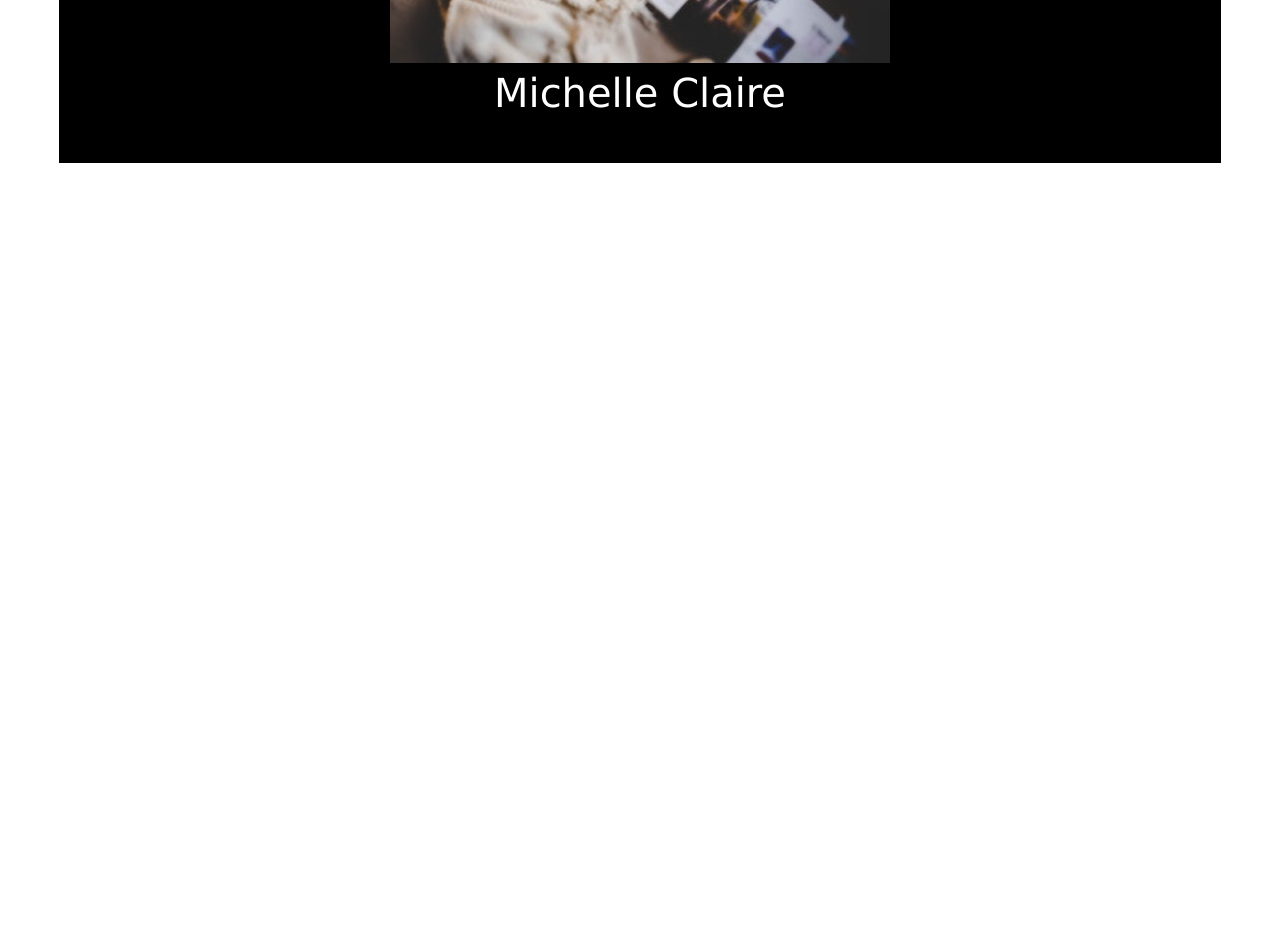
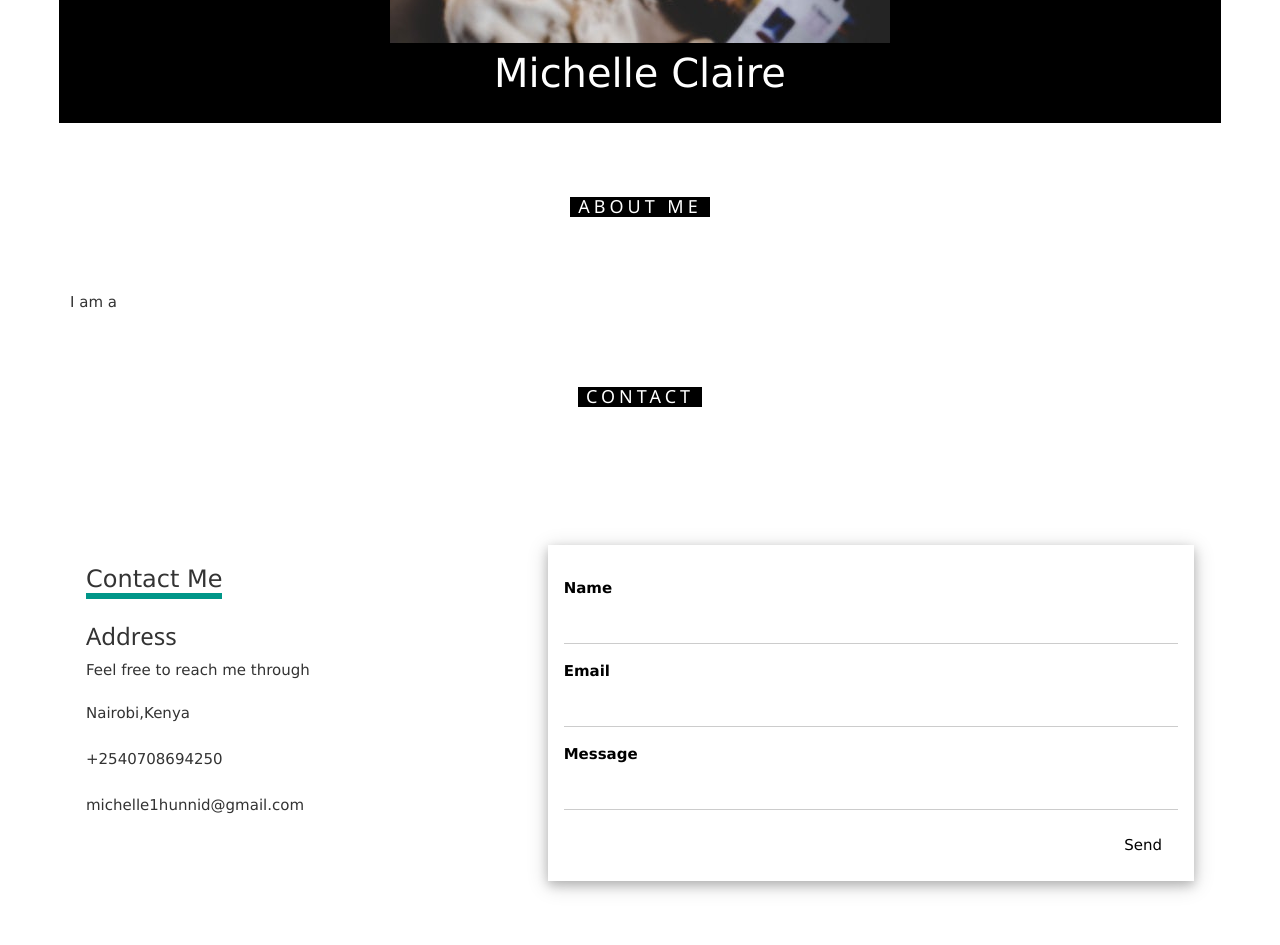
Before and after one commit to Monroe100/portfolio, a plain HTML site: page index.html in a window 1280 px wide. Shown: the part 300-1245 px from the top of the page. Before the commit the page ends 800 px from the top, so only its background shows below. Drawn offline with nearby package versions, Linux system fonts and the light colour scheme; files that its build step writes are made by us from their sources.

Commit message:
updated index.html

```diff
--- a/css/styles.css
+++ b/css/styles.css
@@ -9,7 +9,7 @@ body{
         margin-right: -1%;
     }
     .logo {
-      padding: 30px;
+      padding: 10px;
       text-align:center;
       color: white;
       font-size: 40px;
--- a/index.html
+++ b/index.html
@@ -30,5 +30,41 @@
 
       </div>
 	</div>
+	<h5 class="w3-center w3-padding-64"><span class="w3-tag w3-wide">ABOUT ME</span></h5>
+	<p>I am a </p>
+	<p></p>
+	<p></p>
+	<p></p>
+
+	<h5 class="w3-center w3-padding-64"><span class="w3-tag w3-wide">CONTACT</span></h5>
+	<div class="w3-container w3-padding-64 w3-theme-l5" id="contact">
+		<div class="w3-row">
+		  <div class="w3-col m5">
+		  <div class="w3-padding-16"><span class="w3-xlarge w3-border-teal w3-bottombar">Contact Me</span></div>
+			<h3>Address</h3>
+			<p>Feel free to reach me through </p>
+			<p><i class="fa fa-map-marker w3-text-teal w3-xlarge"></i>Nairobi,Kenya</p>
+			<p><i class="fa fa-phone w3-text-teal w3-xlarge"></i>+2540708694250</p>
+			<p><i class="fa fa-envelope-o w3-text-teal w3-xlarge"></i>michelle1hunnid@gmail.com</p>
+		  </div>
+		  <div class="w3-col m7">
+			<form class="w3-container w3-card-4 w3-padding-16 w3-white" action="/action_page.php" target="_blank">
+			<div class="w3-section">
+			  <label>Name</label>
+			  <input class="w3-input" type="text" name="Name" required>
+			</div>
+			<div class="w3-section">
+			  <label>Email</label>
+			  <input class="w3-input" type="text" name="Email" required>
+			</div>
+			<div class="w3-section">
+			  <label>Message</label>
+			  <input class="w3-input" type="text" name="Message" required>
+			</div>
+			<button type="submit" class="w3-button w3-right w3-theme">Send</button>
+			</form>
+		  </div>
+		</div>
+	  </div>
 
 	</html>
```
Also changed, not shown: images/back.jpg (deleted), images/landing.jpeg (deleted).
